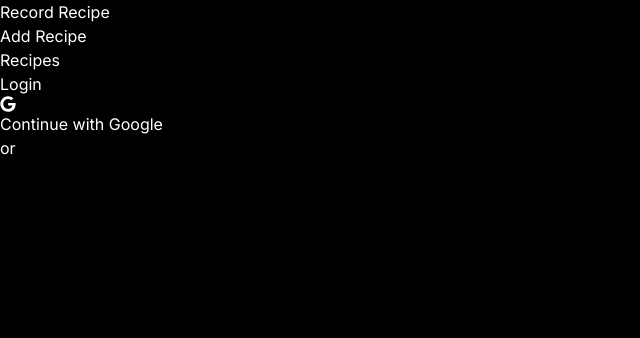
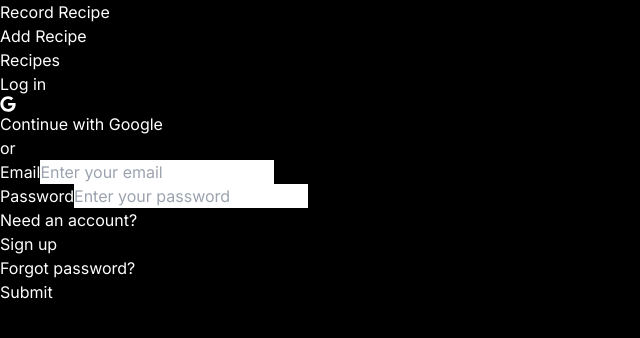
Before and after one commit to ryw27/recip-voice, a Next.js app: page /login in a window 1280 px wide. Shown: the top 338 px of the page, without its empty margins (0-640 px from the left). Built offline with nearby package versions, Linux system fonts and the light colour scheme; a web font is replaced by a local one.

Commit message:
login page ui done

```diff
--- a/src/app/login/page.tsx
+++ b/src/app/login/page.tsx
@@ -1,22 +1,61 @@
 import { login, signup } from './actions'
+import Link from 'next/link';
 import { FaGoogle } from 'react-icons/fa'
 
 export default function LoginPage() {
   return (
     <div className="flex min-h-screen min-w-full justify-center items-center">
-      <main className="flex flex-col container mx-auto w-96 border-2 border-gray-500 rounded-md space-y-4">
-        <h2 className="text-2x1 font-bold text-center mt-4">
-          Login
+      <main className="flex flex-col container mx-auto w-[450px] border border-gray-500 rounded-md space-y-4">
+        <h2 className="text-2x1 font-bold text-center mt-4 py-2">
+          Log in
         </h2>
-        <button className="flex items-center justify-center rounded-md bg-gray-700 border-3 border-gray-500
-                          mx-6 px-4 py-2 gap-4 hover:bg-gray">
+        <button className="flex items-center justify-center rounded-md bg-gray-800 border-3 border-gray-500
+                          mx-6 my-8 px-4 py-2 gap-4 hover:bg-gray">
           <FaGoogle /> Continue with Google
         </button>
-        <div className="flex items-center my-8">
+        <div className="flex items-center my-16 mx-2">
           <div className="flex-grow border-t-2 border-gray-500"></div>
           <span className="flex-shrink mx-4 text-gray-600">or</span>
           <div className="flex-grow border-t-2 border-gray-500"></div>
         </div>
+        <form>
+          <div className="my-4 mx-6 ">
+            <label htmlFor="email" className="block mb-2">Email</label>
+            <input
+              id="email"
+              type="text"
+              placeholder="Enter your email"
+              className="shadow bg-inherit rounded-md border border-gray-700 py-2 px-3 w-full"
+            ></input>
+
+          </div>
+          <div className="my-4 mx-6 ">
+            <label htmlFor="password" className="block mb-2">Password</label>
+            <input
+              id="email"
+              type="password"
+              placeholder="Enter your password"
+              className="shadow bg-inherit rounded-md border border-gray-700 py-2 px-3 w-full"
+            ></input>
+          </div>
+          <div className="my-8 mx-6 flex justify-between items-center">
+            <div className="flex items-center">
+              <p className="text-sm block text-gray-600 mr-1">
+                Need an account?
+              </p>
+              <Link href="/signup" className="font-normal text-sm hover:underline">Sign up</Link>
+            </div>
+            <p className="text-sm block text-white hover:underline">Forgot password?</p>
+          </div>
+          <div className="my-4 mx-6 ">
+            <button
+              id="Submit"
+              type="button"
+              className="text-white shadow bg-gray-500 rounded-md border border-gray-700 py-2 px-3 w-full"
+            >Submit</button>
+          </div>
+
+        </form>
       </main>
     </div>
   )
```
